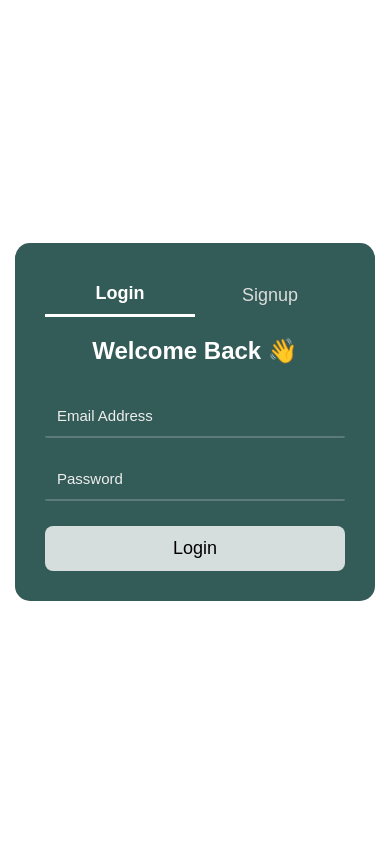
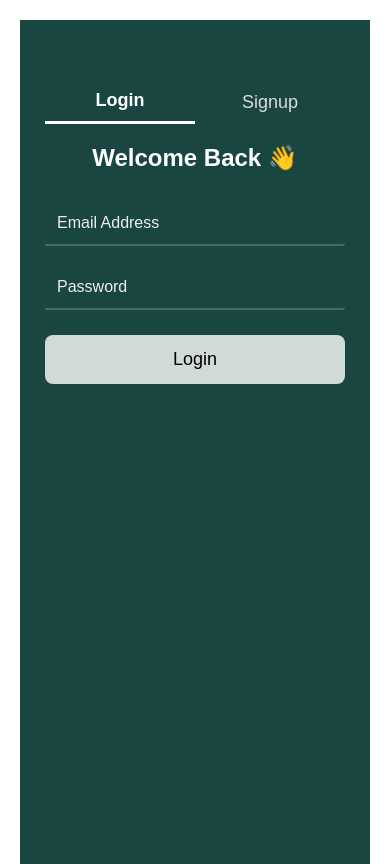
Before and after one commit to Dhinesh-WK/FormValidation, a plain HTML site: page index.html in a window 390 px wide. Drawn offline with Linux system fonts and the light colour scheme.

Commit message:
Update style.css

```diff
--- a/style.css
+++ b/style.css
@@ -149,3 +149,32 @@ input::placeholder {
     background: none;
     border: none;
 }
+
+@media (max-width: 450px) {
+    body {
+        justify-content: flex-start;
+        align-items: flex-start;
+        padding: 20px;
+    }
+
+    .auth-box {
+        width: 100%;
+        height: 100vh;
+        padding: 40px 25px;
+        border-radius: 0;
+        background-color: rgba(0, 50, 45, 0.9);
+    }
+
+    input {
+        font-size: 16px;
+    }
+
+    .btn {
+        font-size: 18px;
+        padding: 14px;
+    }
+
+    .tabs {
+        margin-top: 20px;
+    }
+}
```
